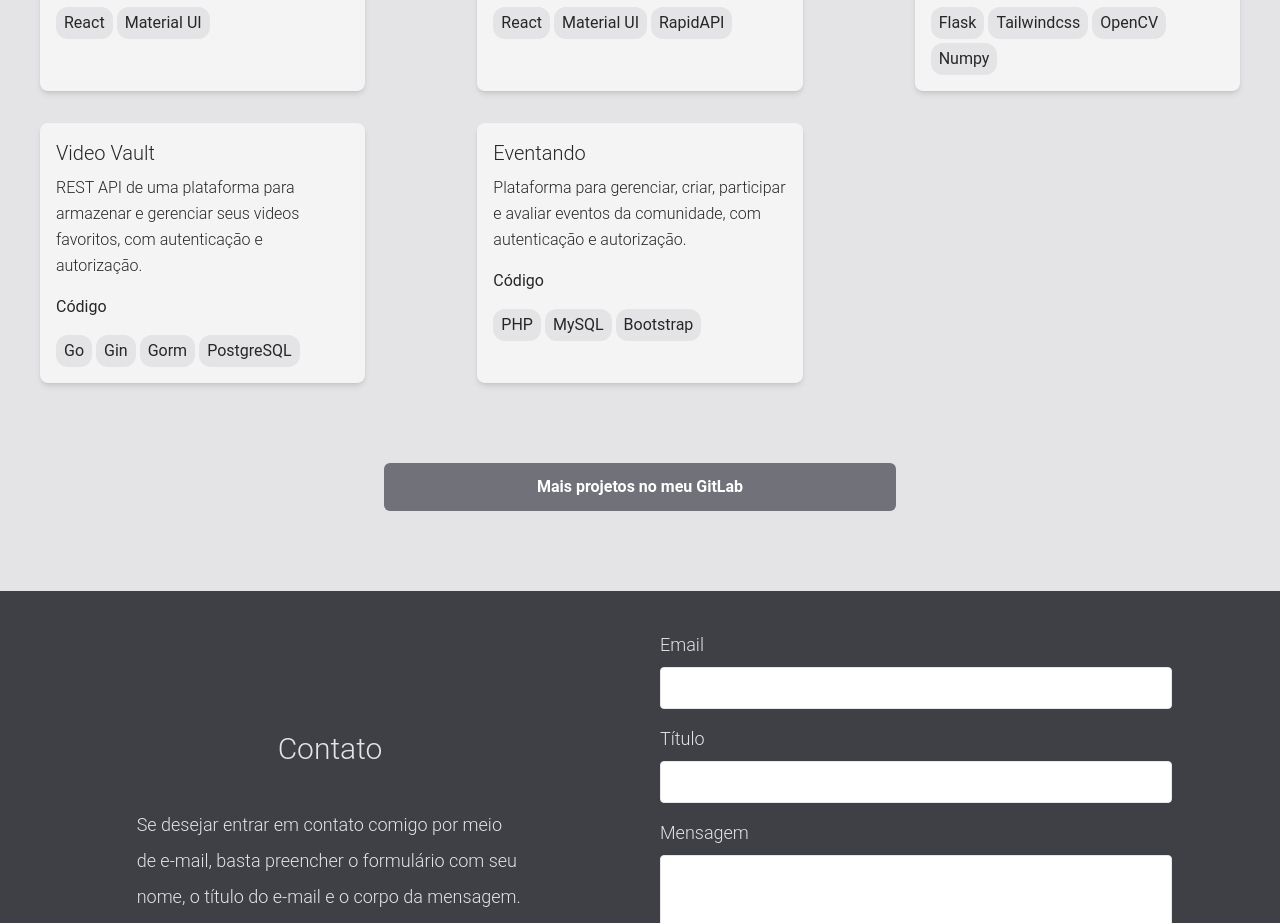
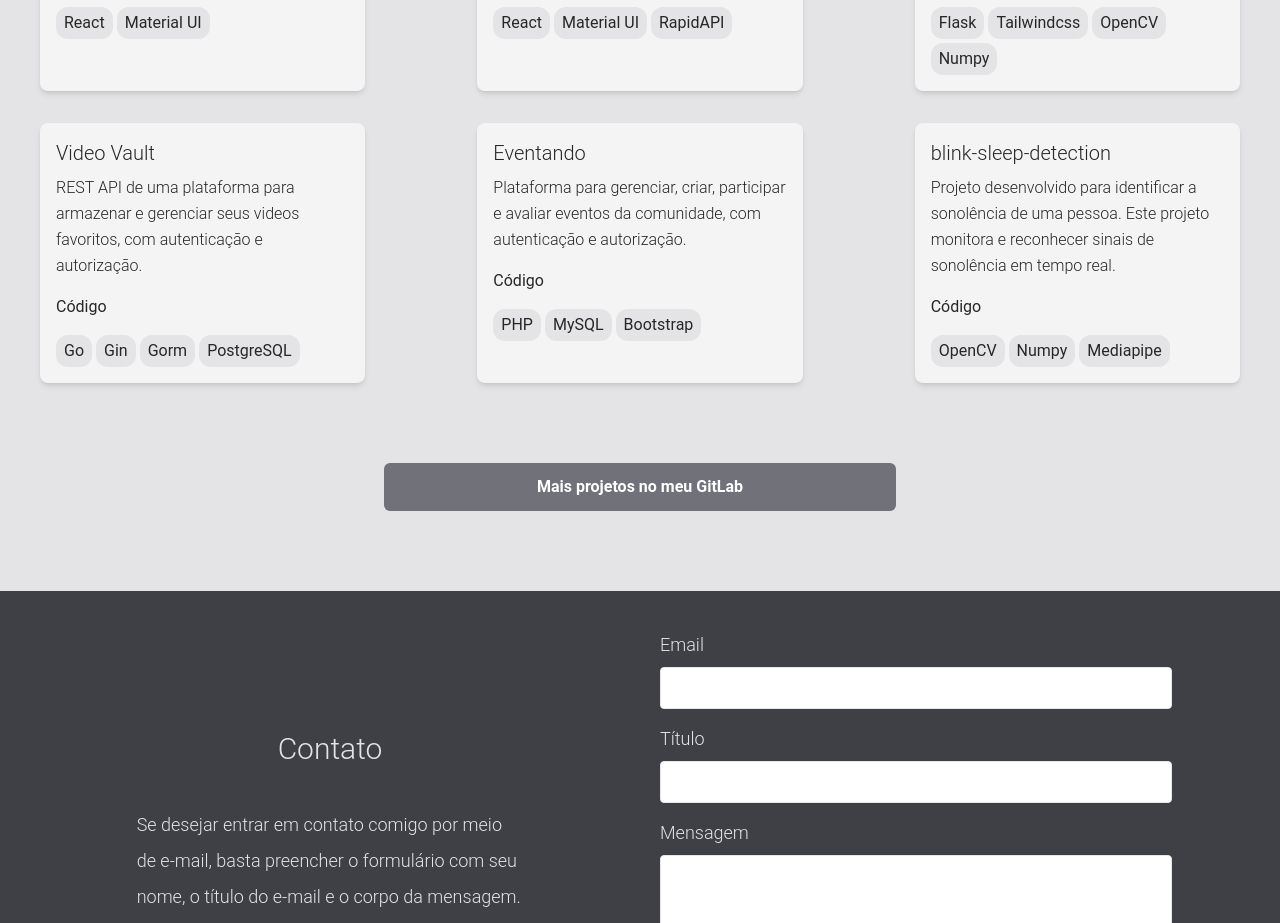
Before and after one commit to luizvilasboas/olooeez.gitlab.io, a React (Create React App) app: page / in a window 1280 px wide. Shown: the part 1620-2543 px from the top of the page. Built offline with nearby package versions, Linux system fonts and the light colour scheme; no server answers; some icons are missing.

Commit message:
Add new project

```diff
--- a/src/data/projectList.js
+++ b/src/data/projectList.js
@@ -43,5 +43,14 @@ export const projectList = [
     description:
       'Plataforma para gerenciar, criar, participar e avaliar eventos da comunidade, com autenticação e autorização.',
     tags: ['PHP', 'MySQL', 'Bootstrap']
+  },
+  {
+    id: 6,
+    title: 'blink-sleep-detection',
+    codeLink: 'https://gitlab.com/olooeez/blink-sleep-detection',
+    demoLink: null,
+    description:
+      'Projeto desenvolvido para identificar a sonolência de uma pessoa. Este projeto monitora e reconhecer sinais de sonolência em tempo real.',
+    tags: ['OpenCV', 'Numpy', 'Mediapipe']
   }
 ]
```
